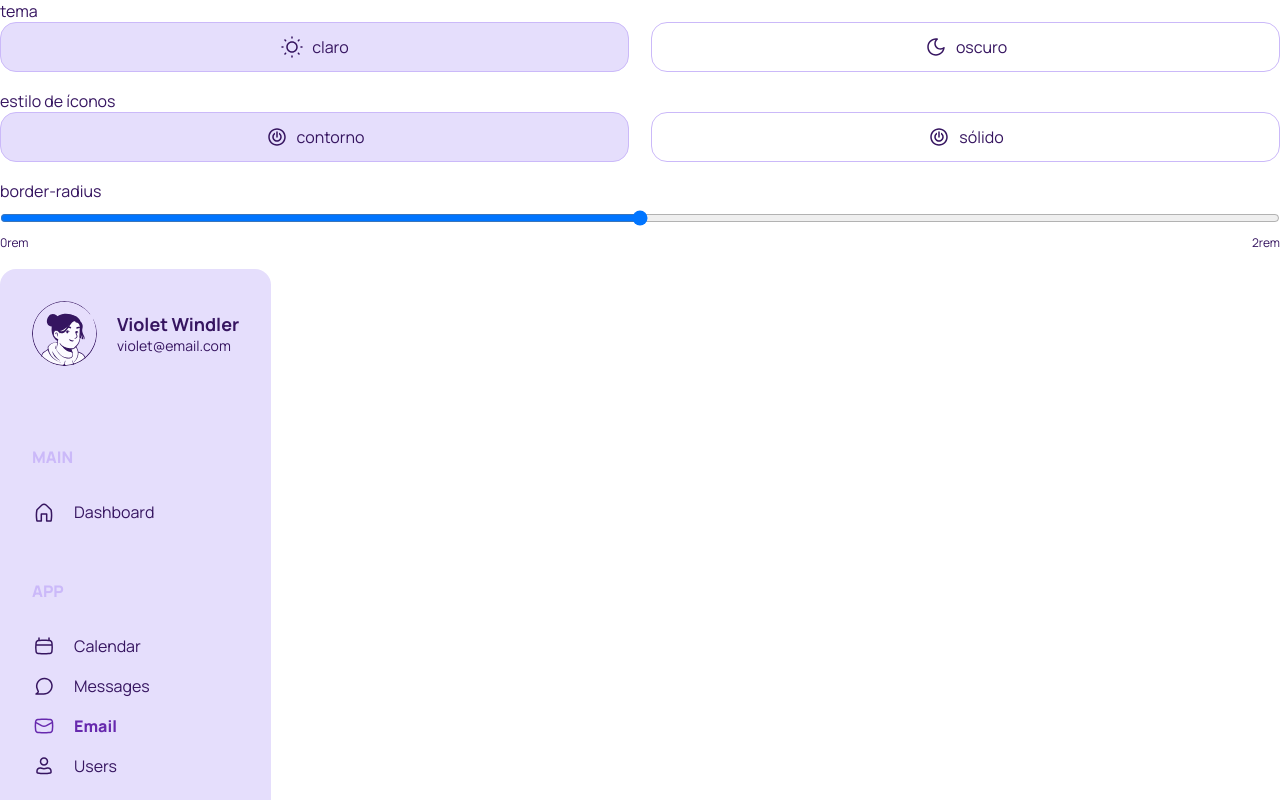
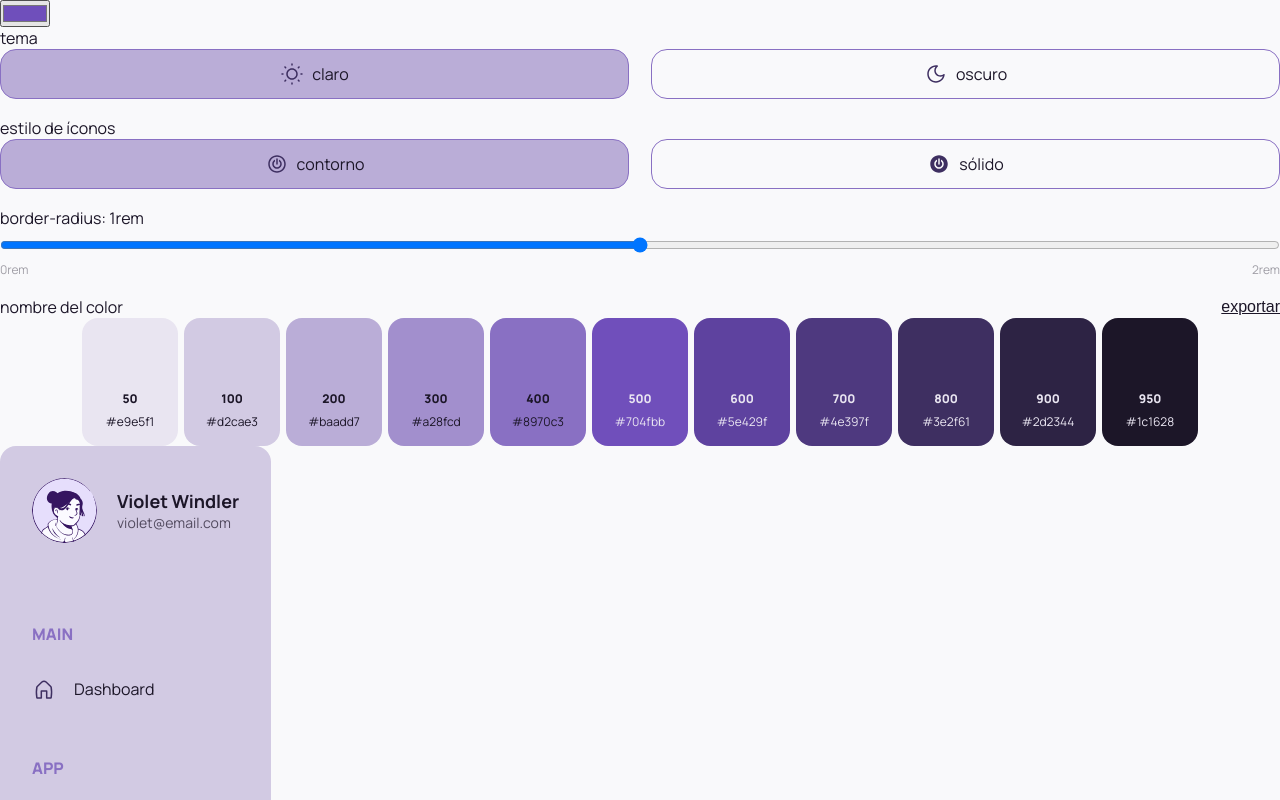
Before and after one commit to yaxchemanrique/theme-builder, a React (Vite) app: page / in a window 1280 px wide. Shown: the top 800 px of the page. Built offline with nearby package versions, Linux system fonts and the light colour scheme.

Commit message:
feat: create and apply custom colors

```diff
--- a/root.css
+++ b/root.css
@@ -1,26 +1,8 @@
 @import url('https://fonts.googleapis.com/css2?family=Manrope:wght@200..800&display=swap');
 
 :root {
-  --clr-accent-50: hsl(252, 100%, 99%);
-  --clr-accent-50-10: hsl(252, 100%, 99% / .1);
-  --clr-accent-50-40: hsl(252, 100%, 99% / .4);
-  --clr-accent-50-70: hsl(252, 100%, 99% / .7);
-  --clr-accent-100: hsl(254, 87%, 97%);
-  --clr-accent-200: hsl(254, 83%, 93%);
-  --clr-accent-300: hsl(257, 84%, 85%);
-  --clr-accent-400: hsl(257, 84%, 85%);
-  --clr-accent-500: hsl(263, 79%, 66%);
-  --clr-accent-600: hsl(267, 74%, 58%);
-  --clr-accent-700: hsl(268, 62%, 50%);
-  --clr-accent-800: hsl(268, 62%, 42%);
-  --clr-accent-900: hsl(268, 62%, 42%);
-  --clr-accent-950: hsl(266, 64%, 23%);
-  --clr-accent-950-30: hsl(266, 64%, 23% / .3);
-  --clr-accent-950-40: hsl(266, 64%, 23% / .4);
-  --clr-accent-950-70: hsl(266, 64%, 23% / .7);
-
-  --theme-light: #FFFFFF;
-  --theme-dark: #1D1528;
+  --theme-light: var(--clr-accent-0);
+  --theme-dark: var(--clr-accent-1000);
 
   --br: 1rem;
 }
@@ -42,3 +24,85 @@ html {
 fieldset {
   border: none;
 }
+
+.theme-light {
+  --clr-surface-0: var(--clr-accent-0);
+  --clr-surface-1: var(--clr-accent-50-10);
+  --clr-surface-2: var(--clr-accent-50-40);
+  --clr-surface-3: var(--clr-accent-50-70);
+  --clr-surface-4: var(--clr-accent-50);
+  --clr-surface-5: var(--clr-accent-100);
+  --clr-surface-6: var(--clr-accent-200);
+  --clr-surface-7: var(--clr-accent-300);
+  --clr-surface-8: var(--clr-accent-400);
+  --clr-surface-9: var(--clr-accent-500);
+  --clr-surface-10: var(--clr-accent-600);
+  --clr-surface-11: var(--clr-accent-700);
+  --clr-surface-12: var(--clr-accent-800);
+  --clr-surface-13: var(--clr-accent-900);
+  --clr-surface-14: var(--clr-accent-950-30);
+  --clr-surface-15: var(--clr-accent-950-40);
+  --clr-surface-16: var(--clr-accent-950-70);
+  --clr-surface-17: var(--clr-accent-950);
+  --clr-surface-18: var(--clr-accent-1000);
+
+  --clr-text-0: var(--clr--accent-950);
+  --clr-text-1: var(--clr--accent-950-70);
+  --clr-text-2: var(--clr--accent-950-40);
+  --clr-text-3: var(--clr--accent-950-30);
+  --clr-text-4: var(--clr--accent-900);
+  --clr-text-5: var(--clr--accent-800);
+  --clr-text-6: var(--clr--accent-700);
+  --clr-text-7: var(--clr--accent-600);
+  --clr-text-8: var(--clr--accent-500);
+  --clr-text-9: var(--clr--accent-400);
+  --clr-text-10: var(--clr--accent-300);
+  --clr-text-11: var(--clr--accent-200);
+  --clr-text-12: var(--clr--accent-100);
+  --clr-text-13: var(--clr--accent-50);
+  --clr-text-14: var(--clr--accent-50-70);
+  --clr-text-15: var(--clr--accent-50-40);
+  --clr-text-16: var(--clr--accent-50-10);
+  --clr-text-17: var(--clr--accent-0);
+}
+
+.theme-dark {
+  --clr-surface-0: var(--clr-accent-1000);
+  --clr-surface-1: var(--clr--accent-950);
+  --clr-surface-2: var(--clr--accent-950-70);
+  --clr-surface-3: var(--clr--accent-950-40);
+  --clr-surface-4: var(--clr--accent-950-30);
+  --clr-surface-5: var(--clr--accent-900);
+  --clr-surface-6: var(--clr--accent-800);
+  --clr-surface-7: var(--clr--accent-700);
+  --clr-surface-8: var(--clr--accent-600);
+  --clr-surface-9: var(--clr--accent-500);
+  --clr-surface-10: var(--clr--accent-400);
+  --clr-surface-11: var(--clr--accent-300);
+  --clr-surface-12: var(--clr--accent-200);
+  --clr-surface-13: var(--clr--accent-100);
+  --clr-surface-14: var(--clr--accent-50);
+  --clr-surface-15: var(--clr--accent-50-70);
+  --clr-surface-16: var(--clr--accent-50-40);
+  --clr-surface-17: var(--clr--accent-50-10);
+  --clr-surface-18: var(--clr--accent-0);
+
+  --clr-text-0:  var(--clr-accent-0);
+  --clr-text-1:  var(--clr-accent-50-10);
+  --clr-text-2:  var(--clr-accent-50-40);
+  --clr-text-3:  var(--clr-accent-50-70);
+  --clr-text-4:  var(--clr-accent-50);
+  --clr-text-5:  var(--clr-accent-100);
+  --clr-text-6:  var(--clr-accent-200);
+  --clr-text-7:  var(--clr-accent-300);
+  --clr-text-8:  var(--clr-accent-400);
+  --clr-text-9:  var(--clr-accent-500);
+  --clr-text-10:  var(--clr-accent-600);
+  --clr-text-11:  var(--clr-accent-700);
+  --clr-text-12:  var(--clr-accent-800);
+  --clr-text-13:  var(--clr-accent-900);
+  --clr-text-14:  var(--clr-accent-950-30);
+  --clr-text-15:  var(--clr-accent-950-40);
+  --clr-text-16:  var(--clr-accent-950-70);
+  --clr-text-17:  var(--clr-accent-950);
+}
--- a/src/App.jsx
+++ b/src/App.jsx
@@ -1,20 +1,49 @@
-import React, { useState } from "react";
+import React, { useEffect, useState } from "react";
 import DashboardSidebar from "./components/DashboardSidebar/DashboardSidebar.jsx";
 import SettingsForm from "./components/SettingsForm/SettingsForm.jsx";
+import ColorCardsContainer from "./components/ColorCardsContainer/ColorCardsContainer.jsx";
+import { createThemeArr } from "./components/colorUtils.js";
 
 function App() {
+  const [accentColor, setAccentColor] = useState("#6f4fbb");
+
   const initialSettings = {
-    accentColor: "#CBB9F9",
+    accentColor: accentColor,
+    // accentColor: "#ff0000",
+    // accentColor: "#cf9f1d",
     theme: "light",
     iconStyle: "outline",
     borderRadius: 1,
   };
+
   const [settings, setSettings] = useState(initialSettings);
+  const themeColors = createThemeArr(settings.accentColor);
+  console.log(themeColors);
+
+  useEffect(() => {
+    for (let i = 0; i < themeColors.length; i++) {
+      document.documentElement.style.setProperty(`--clr-accent-${themeColors[i].number}`, themeColors[i].code);
+    }
+    document.documentElement.style.setProperty(`--clr-accent-50-10`, (themeColors[1].code).slice(0, -1) + ' / .1)');
+    document.documentElement.style.setProperty(`--clr-accent-50-40`, (themeColors[1].code).slice(0, -1) + ' / .4)');
+    document.documentElement.style.setProperty(`--clr-accent-50-70`, (themeColors[1].code).slice(0, -1) + ' / .7)');
+
+    document.documentElement.style.setProperty(`--clr-accent-950-30`, (themeColors[11].code).slice(0, -1) + ' / .3)');
+    document.documentElement.style.setProperty(`--clr-accent-950-40`, (themeColors[11].code).slice(0, -1) + ' / .4)');
+    document.documentElement.style.setProperty(`--clr-accent-950-70`, (themeColors[11].code).slice(0, -1) + ' / .7)');
+
+  }, [accentColor]);
 
   return (
-    <main style={{backgroundColor: `var(--theme-${settings.theme})`}}>
-      <SettingsForm setSettings={setSettings} settings={settings} />
-      <DashboardSidebar settings={settings}/>
+    <main style={{ backgroundColor: `var(--theme-${settings.theme})` }}>
+      <SettingsForm
+        setSettings={setSettings}
+        settings={settings}
+        accentColor={accentColor}
+        setAccentColor={setAccentColor}
+      />
+      <ColorCardsContainer themeColors={themeColors} />
+      <DashboardSidebar settings={settings} />
     </main>
   );
 }
--- /dev/null
+++ b/src/components/ColorCard/ColorCard.jsx
@@ -0,0 +1,22 @@
+import styles from "./ColorCard.module.css";
+import { hslToHex } from "../colorUtils.js";
+
+function ColorCard({ color }) {
+  const hexCode = hslToHex(color.code);
+  return (
+    <div
+      className={styles.colorCard}
+      style={{
+        backgroundColor: `var(--clr-accent-${color.number})`,
+        color: `${
+          color.number >= 500 ? "var(--clr-accent-50)" : "var(--clr-accent-950)"
+        }`,
+      }}
+    >
+      <p className={styles.colorNumber}>{color.number}</p>
+      <p className={styles.colorCode}>#{hexCode}</p>
+    </div>
+  );
+}
+
+export default ColorCard;
--- /dev/null
+++ b/src/components/ColorCard/ColorCard.module.css
@@ -0,0 +1,17 @@
+.colorCard {
+  min-width: 4rem;
+  aspect-ratio: 2 / 3;
+  width: fit-content;
+  padding: 1rem;
+  border-radius: var(--br);
+  font-size: 0.75rem;
+  display: flex;
+  flex-direction: column;
+  align-items: center;
+  justify-content: end;
+  gap: 0.375rem;
+}
+
+.colorNumber {
+  font-weight: 800;
+}
--- /dev/null
+++ b/src/components/ColorCardsContainer/ColorCardsContainer.jsx
@@ -0,0 +1,25 @@
+import ColorCard from "../ColorCard/ColorCard.jsx";
+import styles from "./ColorCardsContainer.module.css";
+
+function ColorCardsContainer({ themeColors }) {
+  const cardsThemeColors = themeColors.slice(1, -1)
+  return (
+    <div className={styles.colorCardsContainer}>
+      <div className={styles.colorCardsContainerInfo}>
+        <p>nombre del color</p>
+        <button>exportar</button>
+      </div>
+      <div className={styles.colorsContainer}>
+        {cardsThemeColors.map((color) => (
+          <ColorCard
+            className={styles.colorCardsContainer}
+            color={color}
+            key={color.number}
+          />
+        ))}
+      </div>
+    </div>
+  );
+}
+
+export default ColorCardsContainer;
--- /dev/null
+++ b/src/components/ColorCardsContainer/ColorCardsContainer.module.css
@@ -0,0 +1,20 @@
+.colorCardsContainerInfo {
+  display: flex;
+  justify-content: space-between;
+}
+
+.colorCardsContainerInfo button {
+  background-color: transparent;
+  border: none;
+  text-decoration: underline;
+  color: inherit;
+  font-size: inherit;
+  cursor: pointer;
+}
+
+.colorsContainer {
+  display: flex;
+  gap: 0.375rem;
+  flex-wrap: wrap;
+  justify-content: center;
+}
--- a/src/components/DashboardSidebar/DashboardSidebar.module.css
+++ b/src/components/DashboardSidebar/DashboardSidebar.module.css
@@ -1,5 +1,5 @@
 .dashboardSidebar {
-  background-color: var(--clr-accent-200);
+  background-color: var(--clr-accent-100);
   width: fit-content;
   display: flex;
   flex-direction: column;
--- a/src/components/SettingsForm/SettingsForm.jsx
+++ b/src/components/SettingsForm/SettingsForm.jsx
@@ -1,16 +1,17 @@
 import { useState } from "react";
 
-import LabelRadioIcon from "../LabelRadioIcon/LabelRadioIcon.jsx";
 import InputGroupRadio from "../InputGroupRadio/InputGroupRadio.jsx";
 
 import styles from "./SettingsForm.module.css";
 
-function SettingsForm({ settings, setSettings }) {
+function SettingsForm({ settings, setSettings, accentColor, setAccentColor }) {
   const [theme, setTheme] = useState("light");
   const [iconStyle, setIconStyle] = useState("outline");
+  const [borderRadius, setBorderRadius] = useState(100)
 
   function borderRadiusHandler(e) {
     const brValue = e.currentTarget.value / 100;
+    setBorderRadius(e.currentTarget.value)
     document.documentElement.style.setProperty("--br", `${brValue}rem`);
   }
 
@@ -23,6 +24,7 @@ function SettingsForm({ settings, setSettings }) {
   }
 
   const setFunctionsNames = {
+    accentColor: setAccentColor,
     theme: setTheme,
     iconStyle: setIconStyle,
   };
@@ -38,8 +40,27 @@ function SettingsForm({ settings, setSettings }) {
     }
   }
 
+  const settingsSolidIcon = {
+    ...settings,
+    iconStyle: "solid",
+  };
+
+  const settingsOutlineIcon = {
+    ...settings,
+    iconStyle: "outline",
+  };
+
   return (
     <form>
+      <input
+        type="color"
+        name="colorPicker"
+        id="colorPicker"
+        value={accentColor}
+        onChange={(e) => {
+          onChangeFunc(e, 'accentColor');
+        }}
+      />
       <fieldset className={styles.fieldset}>
         <legend>tema</legend>
         <div className={styles.radioGroup}>
@@ -72,7 +93,7 @@ function SettingsForm({ settings, setSettings }) {
           <InputGroupRadio
             stateVar={iconStyle}
             iconName="power"
-            settings={settings}
+            settings={settingsOutlineIcon}
             nameProp="iconStyle"
             valueProp="outline"
             onChangeFunction={onChangeFunc}
@@ -82,7 +103,7 @@ function SettingsForm({ settings, setSettings }) {
           <InputGroupRadio
             stateVar={iconStyle}
             iconName="power"
-            settings={settings}
+            settings={settingsSolidIcon}
             nameProp="iconStyle"
             valueProp="solid"
             onChangeFunction={onChangeFunc}
@@ -92,13 +113,14 @@ function SettingsForm({ settings, setSettings }) {
         </div>
       </fieldset>
       <fieldset className={styles.fieldset}>
-        <label htmlFor="border-radius">border-radius</label>
+        <label htmlFor="border-radius">border-radius: {borderRadius / 100}rem</label>
         <input
           type="range"
           id="border-radius"
           defaultValue={100}
           min={0}
           max={200}
+          value={borderRadius}
           onChange={borderRadiusHandler}
         />
         <div className={styles.rangeValues}>
--- /dev/null
+++ b/src/components/colorUtils.js
@@ -0,0 +1,112 @@
+function hexToHSL(H) {
+  // Convert hex to RGB first
+  let r = 0,
+    g = 0,
+    b = 0;
+  if (H.length == 4) {
+    r = "0x" + H[1] + H[1];
+    g = "0x" + H[2] + H[2];
+    b = "0x" + H[3] + H[3];
+  } else if (H.length == 7) {
+    r = "0x" + H[1] + H[2];
+    g = "0x" + H[3] + H[4];
+    b = "0x" + H[5] + H[6];
+  }
+  // Then to HSL
+  r /= 255;
+  g /= 255;
+  b /= 255;
+  let cmin = Math.min(r, g, b),
+    cmax = Math.max(r, g, b),
+    delta = cmax - cmin,
+    h = 0,
+    s = 0,
+    l = 0;
+
+  if (delta == 0) h = 0;
+  else if (cmax == r) h = ((g - b) / delta) % 6;
+  else if (cmax == g) h = (b - r) / delta + 2;
+  else h = (r - g) / delta + 4;
+
+  h = Math.round(h * 60);
+
+  if (h < 0) h += 360;
+
+  l = (cmax + cmin) / 2;
+  s = delta == 0 ? 0 : delta / (1 - Math.abs(2 * l - 1));
+  s = +(s * 100).toFixed(1);
+  l = +(l * 100).toFixed(1);
+
+  const hslObj = {
+    h,
+    s,
+    l
+  };
+
+  return hslObj;
+}
+
+export function hslToHex(hslString) {
+  // Extract HSL values from the string (e.g., hsl(27 35.31% 98%))
+  const hslMatch = hslString.match(/hsl\((\d+)\s+(\d+\.?\d*)%\s+(\d+\.?\d*)%\)/);
+
+  if (!hslMatch) {
+    throw new Error('Invalid HSL format');
+  }
+
+  let h = parseInt(hslMatch[1]);
+  let s = parseFloat(hslMatch[2]) / 100;
+  let l = parseFloat(hslMatch[3]) / 100;
+
+  // Function to convert a number to a two-digit hex
+  function toHex(value) {
+    const hex = Math.round(value).toString(16);
+    return hex.length === 1 ? '0' + hex : hex;
+  }
+
+  // Convert HSL to RGB
+  let c = (1 - Math.abs(2 * l - 1)) * s;
+  let x = c * (1 - Math.abs((h / 60) % 2 - 1));
+  let m = l - c / 2;
+
+  let r = 0, g = 0, b = 0;
+
+  if (h >= 0 && h < 60) {
+    r = c; g = x; b = 0;
+  } else if (h >= 60 && h < 120) {
+    r = x; g = c; b = 0;
+  } else if (h >= 120 && h < 180) {
+    r = 0; g = c; b = x;
+  } else if (h >= 180 && h < 240) {
+    r = 0; g = x; b = c;
+  } else if (h >= 240 && h < 300) {
+    r = x; g = 0; b = c;
+  } else if (h >= 300 && h < 360) {
+    r = c; g = 0; b = x;
+  }
+
+  // Adjust RGB values and convert to Hex
+  r = toHex((r + m) * 255);
+  g = toHex((g + m) * 255);
+  b = toHex((b + m) * 255);
+
+  // Return the concatenated hex string without the '#'
+  return `${r}${g}${b}`;
+}
+
+export function createThemeArr(hex) {
+  let hlsVal = hexToHSL(hex);
+  const arr = (new Array(13)).fill(0);
+  const numberValues = [1000, 950, 900, 800, 700, 600, 500, 400, 300, 200, 100, 50, 0];
+  let themeArr = []
+  arr.forEach((value, i) => {
+    const lightnessVariation = (hlsVal.l + (i - 6) * 8).toFixed(2);
+    const saturationVariation = (hlsVal.s * (1 - Math.abs(i - 6) / 14)).toFixed(2);
+    const valueObj = {
+      code: `hsl(${hlsVal.h} ${Math.max(0, Math.min(100, saturationVariation))}% ${Math.max(10, Math.min(98, lightnessVariation))}%)`,
+      number: numberValues[i]
+    }
+    themeArr.unshift(valueObj);
+  })
+  return themeArr;
+}
```
Also changed, not shown: src/components/Icon/Icon.jsx (+9 -7 lines).
